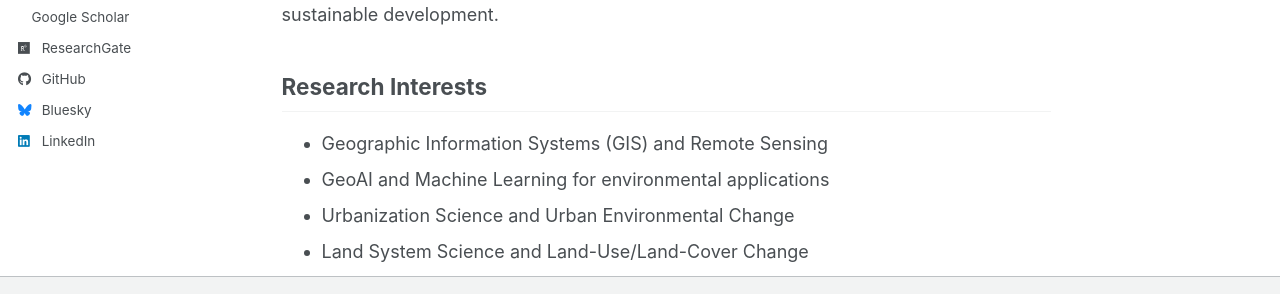
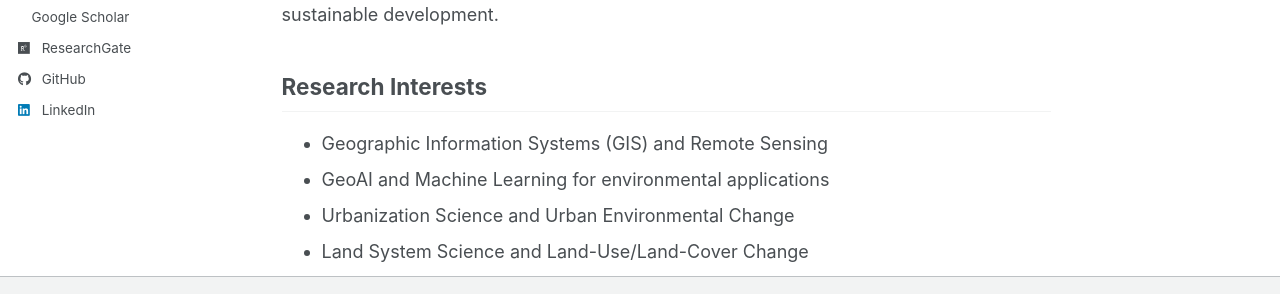
Before and after one commit to humayunkabir-geography/humayunkabir-geography.github.io, a Jekyll site: the page built from _pages/about.md, in a window 1280 px wide. Shown: the part 513-807 px from the top of the page. Built offline with Jekyll 4.4.1, drawn with Linux system fonts in a browser that asks for light colours; a style sheet for code colours, icons or effects is not loaded.

Commit message:
Update _config.yml

```diff
--- a/_config.yml
+++ b/_config.yml
@@ -57,7 +57,7 @@ author:
 
   # Social media
   artstation       : # Username
-  bluesky          : "" # Replace this with you Bluesky username
+  bluesky          : # Replace this with you Bluesky username
   facebook         : # Username
   flickr           : # Username
   foursquare       : # Username
```
